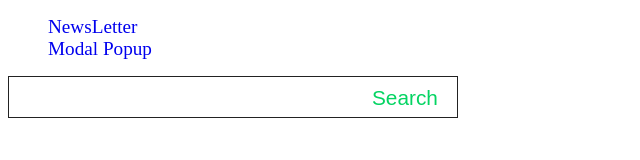
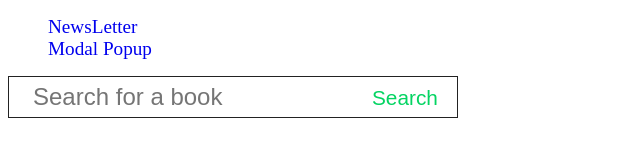
Before and after one commit to aayodipe/dotdash, a plain HTML site: page book.html in a window 1280 px wide. Shown: the whole page, without its empty margins (0-640 px from the left). Drawn offline with Linux system fonts and the light colour scheme; no server answers.

Commit message:
add placeholdder to search Field

```diff
--- a/book.html
+++ b/book.html
@@ -20,7 +20,7 @@
     <div>
         <!-- You may use this form for your search box -->
         <form>
-          <input type="text" class="searchField" name = 'search'/>
+          <input type="text" class="searchField" name = 'search' placeholder="Search for a book"/>
           <button class="btn btn__search">Search</button>
         </form>
 
```
